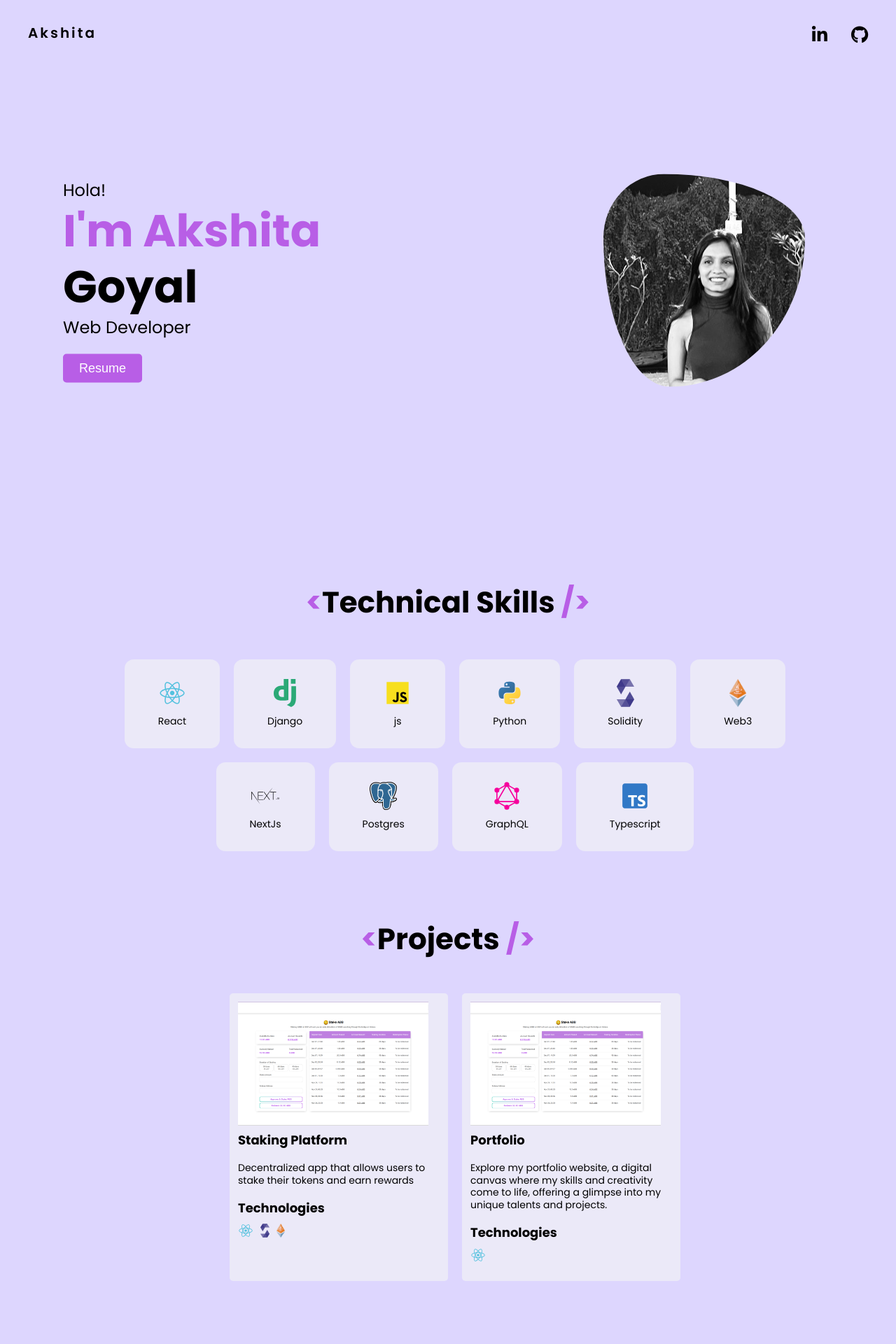
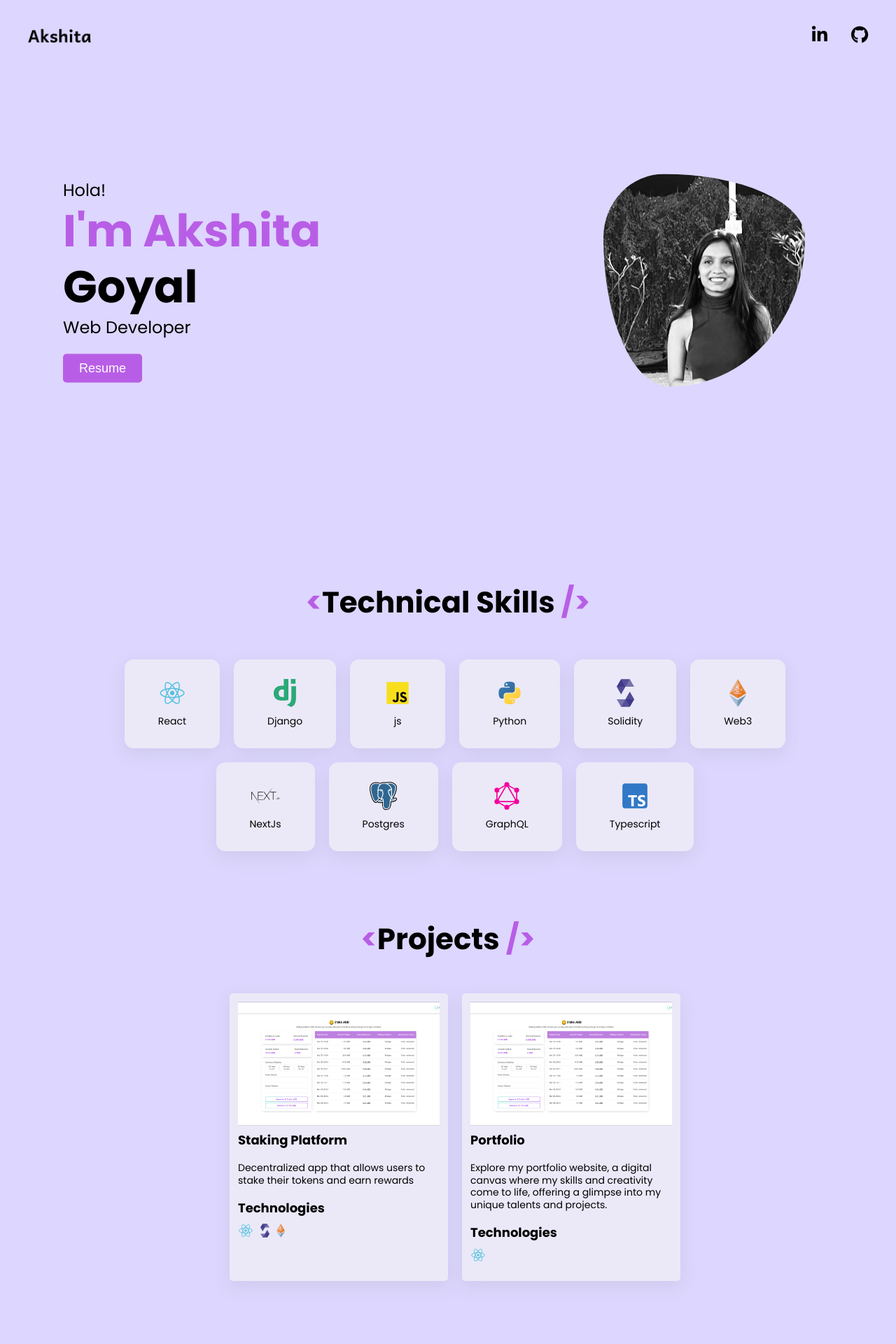
Before and after one commit to gakshita/Portfolio, a React (Vite) app: page / in a window 1280 px wide. Shown: the top 1920 px of the page at 70% size. Built offline with nearby package versions, Linux system fonts and the light colour scheme.

Commit message:
css changes

```diff
--- a/src/components/navbar/index.tsx
+++ b/src/components/navbar/index.tsx
@@ -18,7 +18,9 @@ const Navbar = () => {
     return (
         <NavbarCss>
             <div className="nav">
-                <div className="left">Akshita</div>
+                <div className="left">
+                    <img src="/Akshita.png" alt="logo" className="logo" />
+                </div>
                 <div className="right">
                     <a
                         href="https://www.linkedin.com/in/akshita-goyal15/"
--- a/src/components/navbar/style.ts
+++ b/src/components/navbar/style.ts
@@ -21,6 +21,12 @@ export const NavbarCss = styled.div`
         font-weight: 600;
         font-size: 20px;
         letter-spacing: 3px;
+        display: flex;
+
+        img {
+            width: 90px;
+            margin: auto;
+        }
     }
 
     .right {
--- a/src/components/projects/style.ts
+++ b/src/components/projects/style.ts
@@ -9,9 +9,9 @@ export const Project = styled.div`
     margin: 20px 0 0 20px;
     font-size: 18px;
     max-width: 288px;
+    box-shadow: rgba(149, 157, 165, 0.2) 0px 8px 24px;
     img {
         height: 177px;
-        width: 272px;
         margin-bottom: 10px;
         object-fit: cover;
     }
--- a/src/components/skills/style.ts
+++ b/src/components/skills/style.ts
@@ -8,6 +8,7 @@ export const Skill = styled.div`
     flex-direction: column;
     margin: 20px 0 0 20px;
     font-size: 14px;
+    box-shadow: rgba(149, 157, 165, 0.2) 0px 8px 24px;
     img {
         height: 40px;
         max-width: 40px;
--- a/src/theme.tsx
+++ b/src/theme.tsx
@@ -3,7 +3,7 @@ const darktheme = {
     secondary: "#eee",
     border: "#878787",
     text: "#000",
-    background: "antiquewhite",
+    background: "#000000",
     indicator: "#ccc"
 };
 
```
Also changed, not shown: public/Akshita.png (added), public/AkshitaPurple.png (added).
